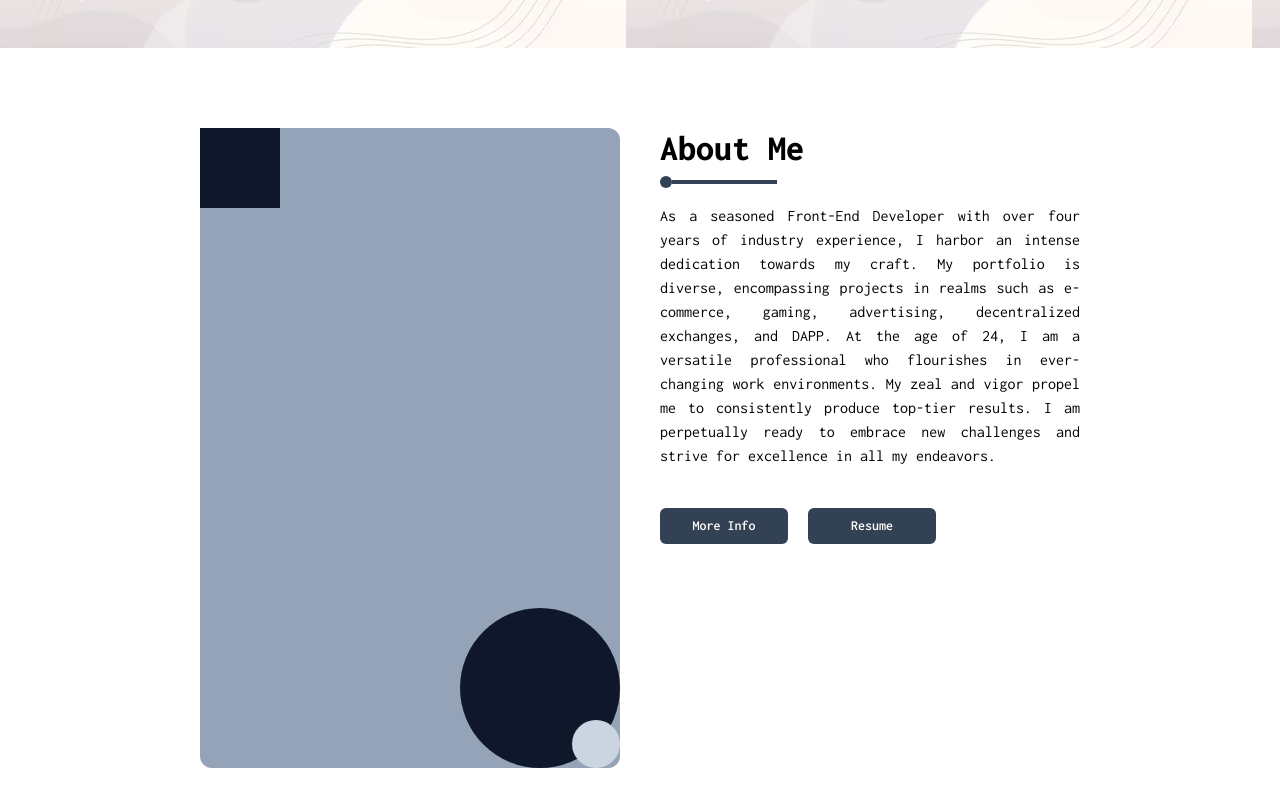
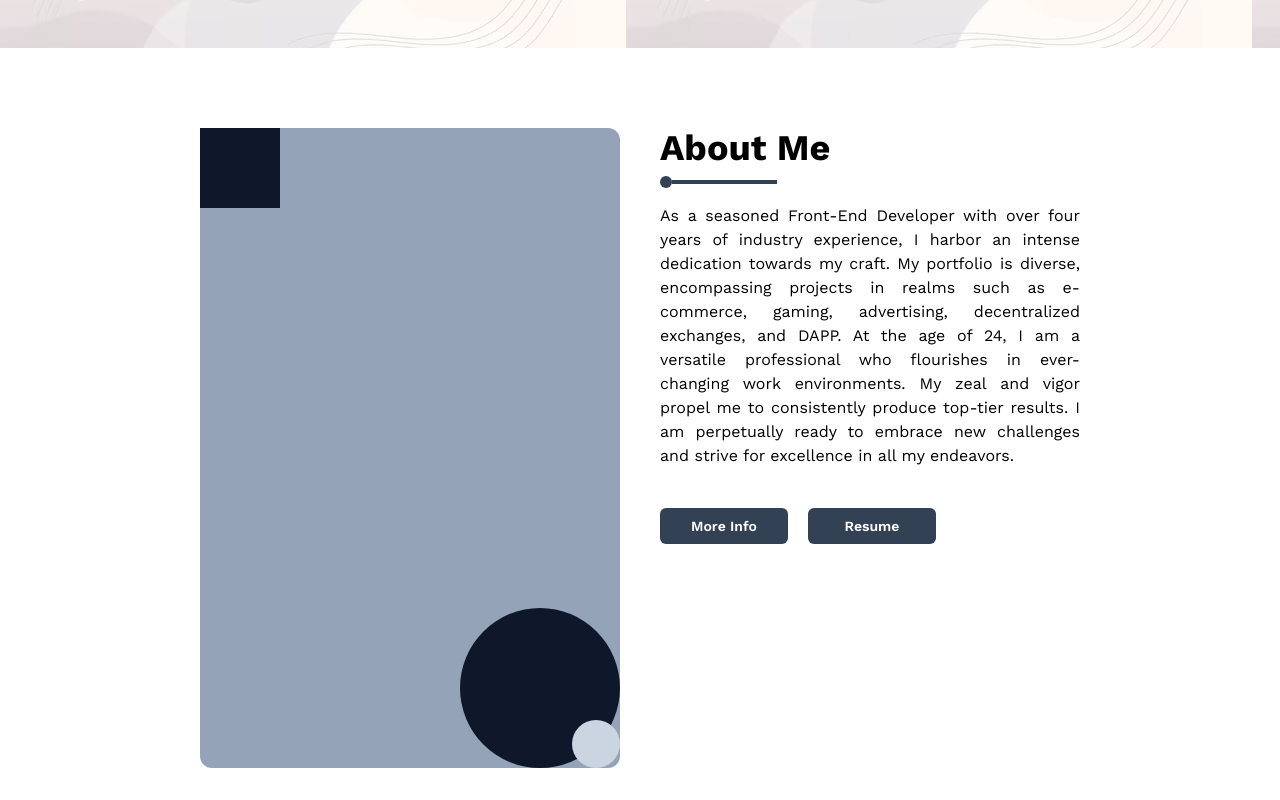
Before and after one commit to hieubachvan/my-portfolio, a Next.js app: page / in a window 1280 px wide. Shown: the part 800-1600 px from the top of the page. Built offline with nearby package versions, Linux system fonts and the light colour scheme.

Commit message:
update font & text

```diff
--- a/app/components/Tittle/index.tsx
+++ b/app/components/Tittle/index.tsx
@@ -5,7 +5,7 @@ const Title = ({ content, center }: { content: string; center?: boolean }) => {
   return (
     <div className={center ? "text-center" : ""}>
       <div>
-        <p className="md:text-4xl text-2xl font-extrabold">{content}</p>
+        <p className="md:text-4xl text-2xl font-bold">{content}</p>
         <Divider center={center} />
       </div>
     </div>
--- a/app/layout.tsx
+++ b/app/layout.tsx
@@ -1,10 +1,10 @@
 import type { Metadata } from "next";
-import { Inconsolata } from "next/font/google";
+import { Work_Sans } from "next/font/google";
 import "./globals.css";
 import MainLayout from "./layouts/MainLayout";
 import ModalProvider from "./untils/ModalProvider";
 
-const inconsolata = Inconsolata({ subsets: ["latin"] });
+const workSans = Work_Sans({ subsets: ["latin"] });
 
 export const metadata: Metadata = {
   title: "Hieu's portfolio",
@@ -18,7 +18,7 @@ export default function RootLayout({
 }>) {
   return (
     <html lang="en">
-      <body className={inconsolata.className}>
+      <body className={workSans.className}>
         <ModalProvider>
           <MainLayout>{children}</MainLayout>
         </ModalProvider>
```
